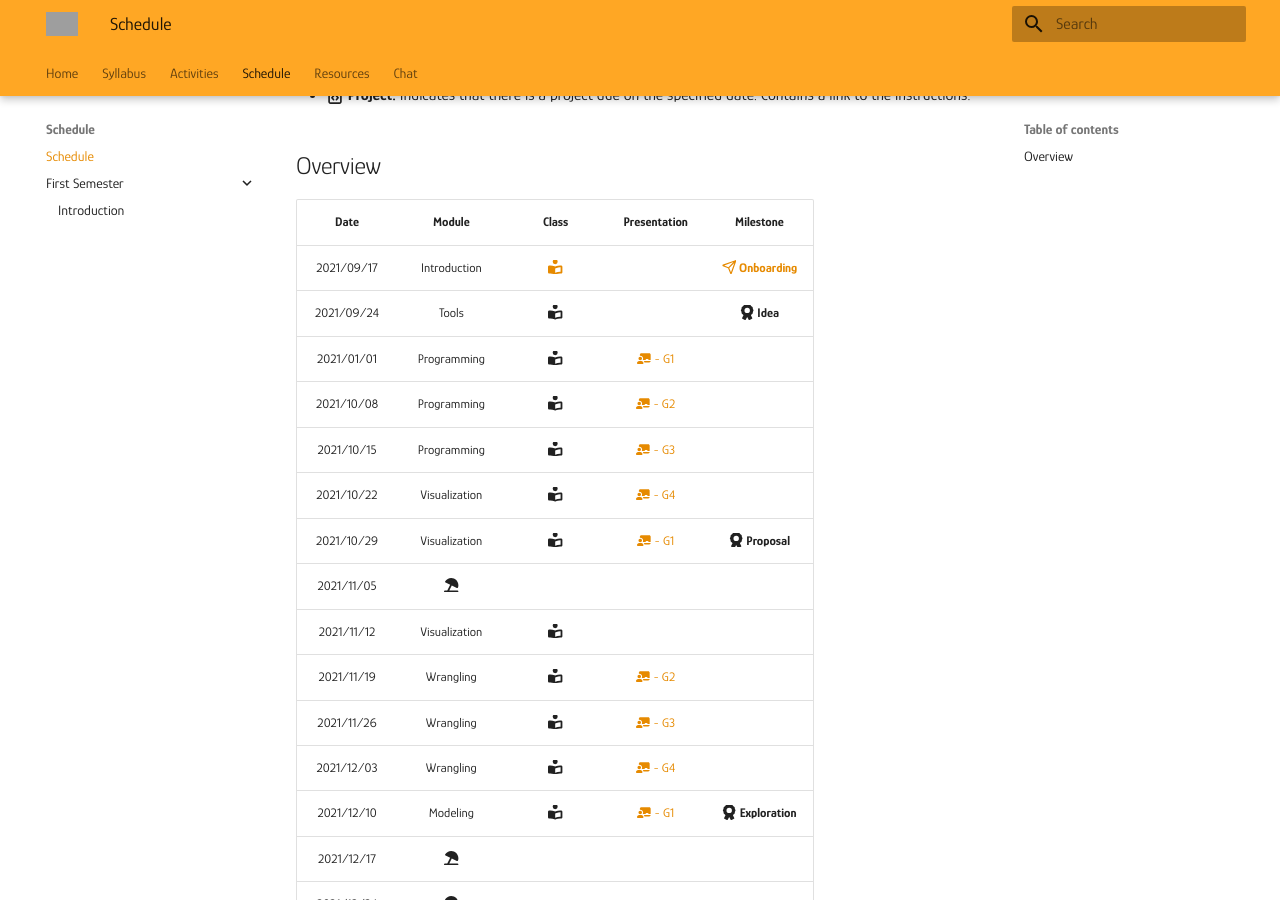
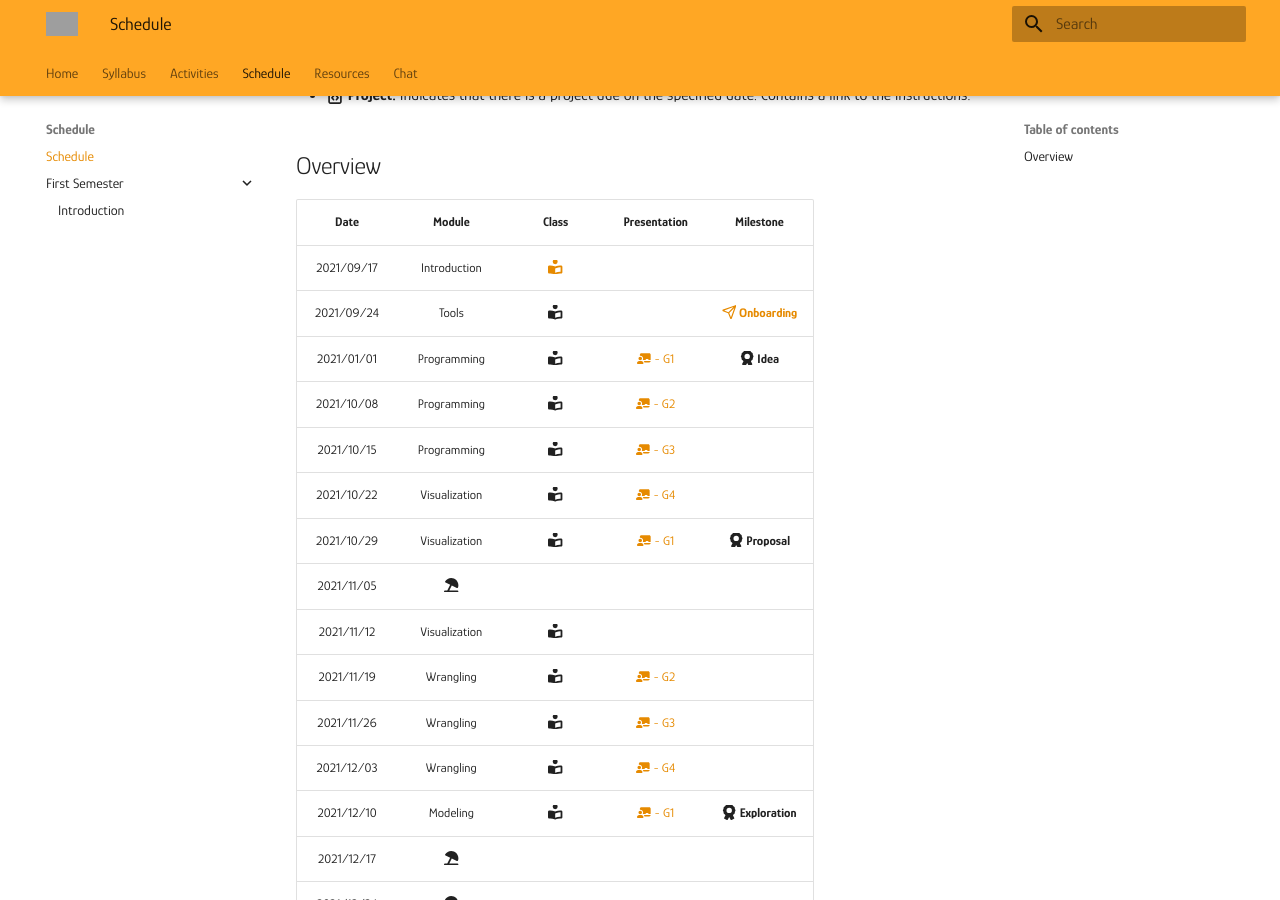
Before and after one commit to mickaeltemporao/data-analysis, an MkDocs documentation site: the page built from docs/schedule.md, in a window 1280 px wide and 900 px high, scrolled down 364 px. Built offline with MkDocs 1.6.1 and Material for MkDocs 9.7.7, drawn with Linux system fonts in a browser that asks for light colours; grey boxes are pictures that could not be loaded.

Commit message:
update schedule

```diff
--- a/docs/schedule.md
+++ b/docs/schedule.md
@@ -11,9 +11,9 @@ This schedule is an approximation, subject to change due needs of the students i
 
 | Date       | Module                             | Class                                                      | Presentation                                                               | Milestone                                                                   |
 | :-:        | :-:                                | :-:                                                        | :-:                                                                        | :-:                                                                         |
-| 2021/09/17 | Introduction                       | [:fontawesome-solid-book-reader:](modules/introduction.md) |                                                                            | [**:fontawesome-regular-paper-plane: Onboarding**](resources/onboarding.md) |
-| 2021/09/24 | Tools                              | :fontawesome-solid-book-reader:                            |                                                                            | **:fontawesome-solid-award: Idea**                                          |
-| 2021/01/01 | Programming                        | :fontawesome-solid-book-reader:                            | [:fontawesome-solid-chalkboard-teacher: - G1](activities/participation.md) |                                                                             |
+| 2021/09/17 | Introduction                       | [:fontawesome-solid-book-reader:](modules/introduction.md) |                                                                            |  |
+| 2021/09/24 | Tools                              | :fontawesome-solid-book-reader:                            |                                                                            | [**:fontawesome-regular-paper-plane: Onboarding**](resources/onboarding.md) |
+| 2021/01/01 | Programming                        | :fontawesome-solid-book-reader:                            | [:fontawesome-solid-chalkboard-teacher: - G1](activities/participation.md) | **:fontawesome-solid-award: Idea**                                          |
 | 2021/10/08 | Programming                        | :fontawesome-solid-book-reader:                            | [:fontawesome-solid-chalkboard-teacher: - G2](activities/participation.md) |                                                                             |
 | 2021/10/15 | Programming                        | :fontawesome-solid-book-reader:                            | [:fontawesome-solid-chalkboard-teacher: - G3](activities/participation.md) |                                                                             |
 | 2021/10/22 | Visualization                      | :fontawesome-solid-book-reader:                            | [:fontawesome-solid-chalkboard-teacher: - G4](activities/participation.md) |                                                                             |
```
